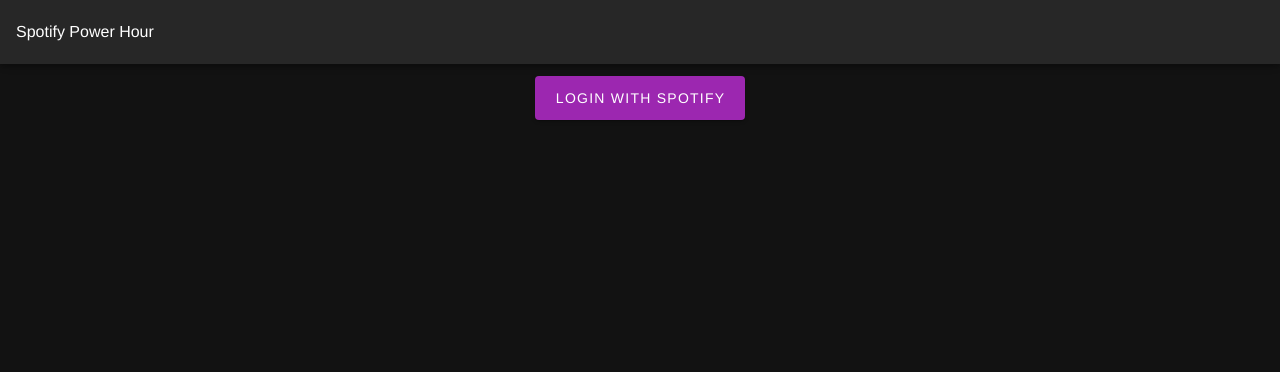
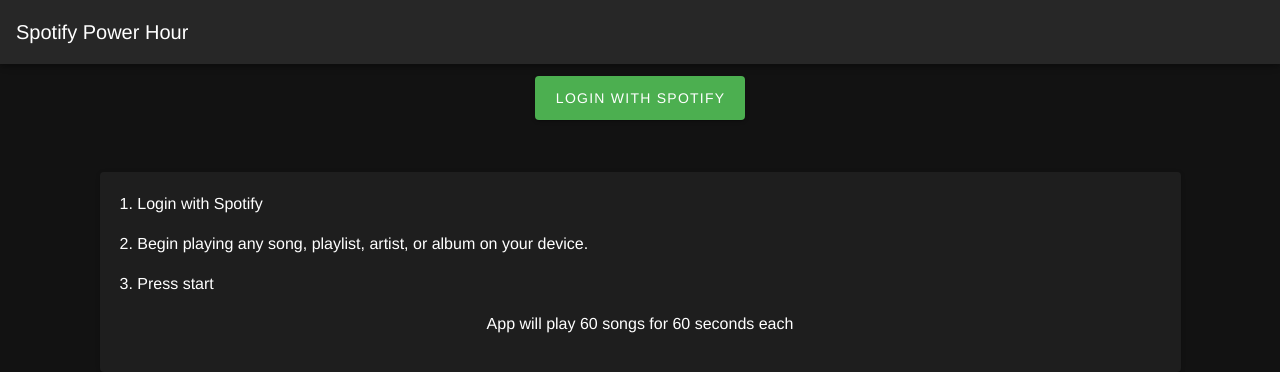
Before and after one commit to tonystonee/Spotty-frontend, a Vue app: page / in a window 1280 px wide. Shown: the top 372 px of the page. Built offline with nearby package versions, Linux system fonts and the light colour scheme.

Commit message:
add instructions

```diff
--- a/package.json
+++ b/package.json
@@ -5,7 +5,8 @@
   "scripts": {
     "serve": "vue-cli-service serve",
     "build": "vue-cli-service build",
-    "lint": "vue-cli-service lint"
+    "lint": "vue-cli-service lint",
+    "deploy": "aws --profile anthony-bot s3 sync ./dist s3://www.powerhour.click --delete"
   },
   "dependencies": {
     "axios": "^0.25.0",
--- a/src/App.vue
+++ b/src/App.vue
@@ -4,7 +4,7 @@
       <v-app-bar
         elevation="4"
       >
-        Spotify Power Hour
+        <v-toolbar-title>Spotify Power Hour</v-toolbar-title>
      </v-app-bar>
       <!-- Provides the application the proper gutter -->
       <v-container fluid>
--- /dev/null
+++ b/src/components/Instructions.vue
@@ -0,0 +1,28 @@
+<template>
+<v-card
+elevation="2"
+class="mt-10 pa-5 mx-10"
+>
+    <p v-for="i in instructions" :key="i" class="text-left">{{i}}</p>
+    <p> App will play 60 songs for 60 seconds each</p>
+</v-card>
+</template>
+
+<script>
+export default {
+name: "Instructions",
+data() {
+    return {
+        instructions: [
+            "1. Login with Spotify",
+            "2. Begin playing any song, playlist, artist, or album on your device.",
+            "3. Press start",
+        ],
+    }
+}
+}
+</script>
+
+<style>
+
+</style>
--- a/src/views/Home.vue
+++ b/src/views/Home.vue
@@ -1,15 +1,21 @@
 <template>
   <div class="home">
-    <v-btn large v-if="!loggedIn" @click="login" color="purple">Login with Spotify</v-btn>
+    <v-btn large v-if="!loggedIn" @click="login" color="green">Login with Spotify</v-btn>
 
     <player v-else></player>
+
+    <v-container>
+      <instructions></instructions>
+    </v-container>
   </div>
 </template>
 
 <script>
 // @ is an alias to /src
 import { mapGetters } from "vuex";
+import Instructions from '@/components/Instructions.vue';
 import Player from "@/components/Player.vue";
+
 export default {
   name: "Home",
   computed: {
@@ -19,6 +25,7 @@
     },
   },
   components: {
+    Instructions,
     Player,
   },
   methods: {
```
